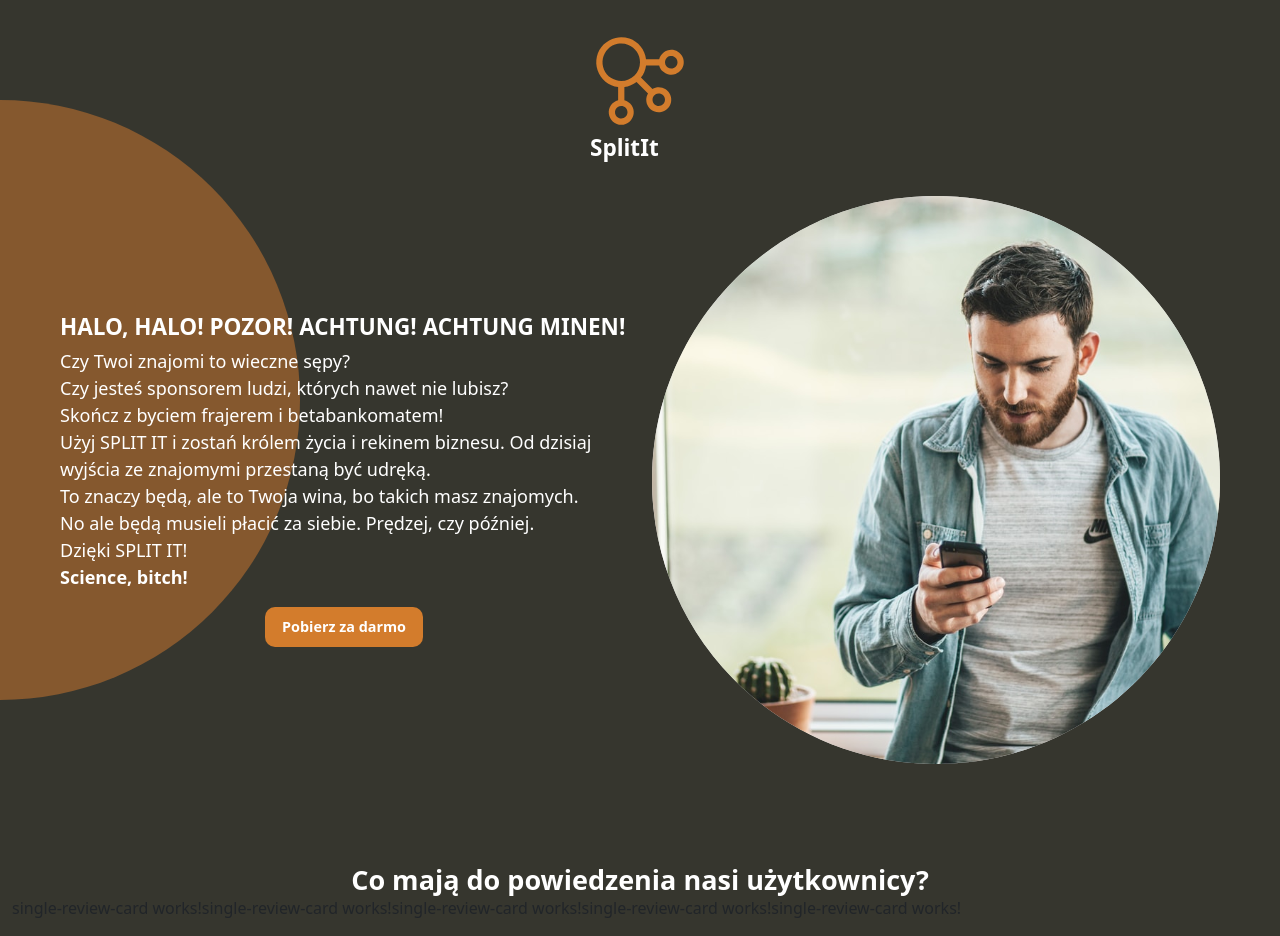
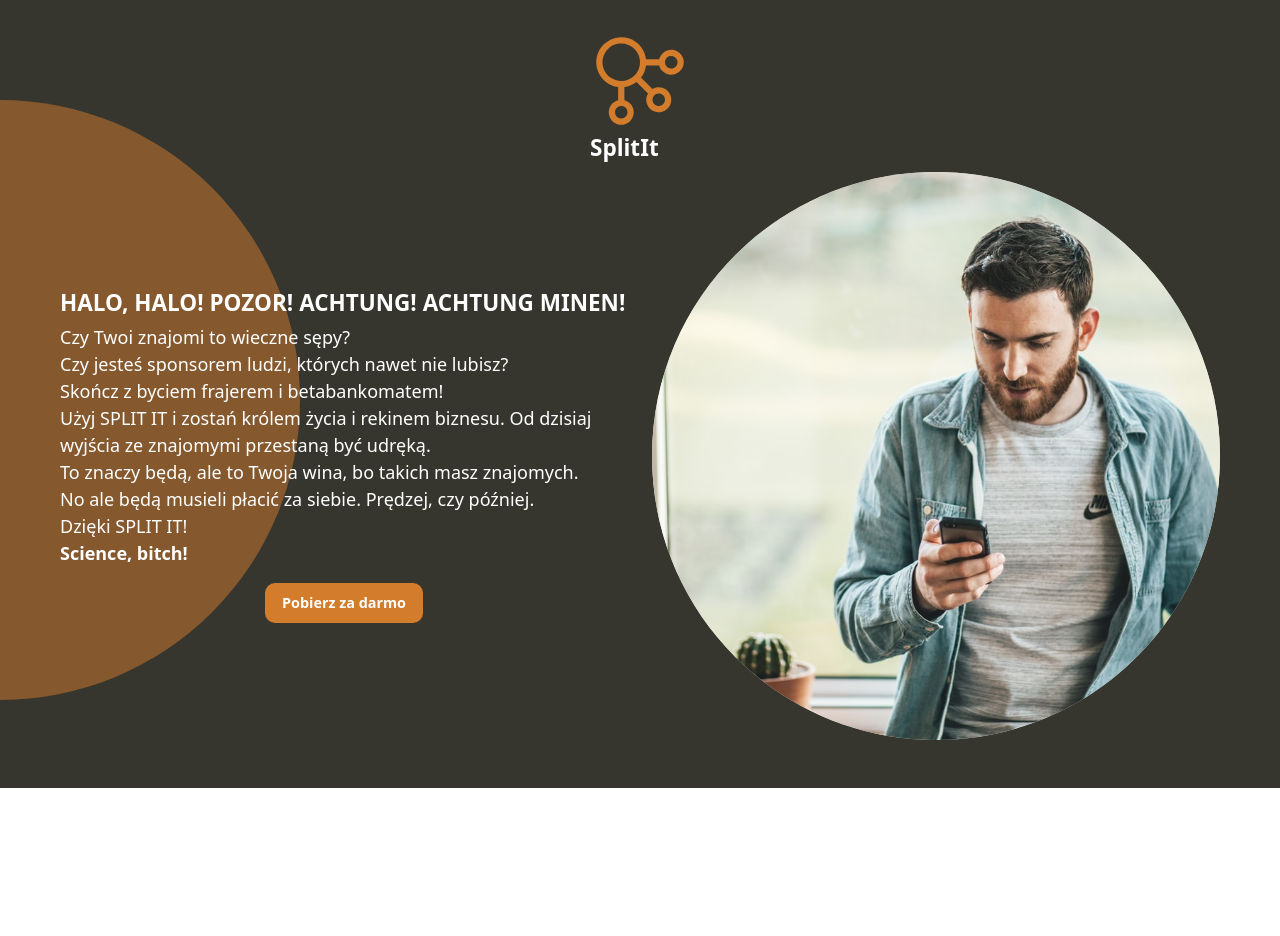
Before and after one commit to malwinalesniewska/spio-split-it, an Angular app: page / in a window 1280 px wide. After the commit the page ends 800 px from the top, so only its background shows below. Built offline with nearby package versions, Linux system fonts and the light colour scheme.

Commit message:
style improvements

```diff
--- a/src/app/app.component.html
+++ b/src/app/app.component.html
@@ -1,4 +1,4 @@
 <div class="container-fluid page-container">
   <app-title-section></app-title-section>
-  <app-user-reviews></app-user-reviews>
+  <!-- <app-user-reviews></app-user-reviews> -->
 </div>
--- a/src/app/pages/title-section/title-section.component.html
+++ b/src/app/pages/title-section/title-section.component.html
@@ -1,4 +1,4 @@
-<div class="title-container h-100 m-5 mt-0 position-relative">
+<div class="title-container h-100 mx-5 position-relative pb-5">
   <div class="logo-container d-flex justify-content-center pt-5 align-items-center mb-4">
     <div class="logo d-flex flex-column justify-content-center">
       <img alt="image" src="./assets/images/Logo.svg" class="h-100 w-100">
@@ -7,7 +7,7 @@
       </span>
     </div>
   </div>
-  <div class="d-flex align-items-center justify-content-between flex-column flex-lg-row mt-5">
+  <div class="d-flex align-items-center justify-content-between flex-column flex-lg-row">
     <div class="promotion-text d-flex flex-column me-4">
       <h1 class="fontsize25 fontweight700">
         HALO, HALO! POZOR! ACHTUNG! ACHTUNG MINEN!
@@ -24,9 +24,12 @@
         Dzięki SPLIT IT!<br>
         <span class="fontweight700">Science, bitch!</span>
       </p>
-      <button class="btn btn-container fontsize16 fontweight700 py-2 px-3">
-        Pobierz za darmo
-      </button>
+      <a class="d-flex justify-content-center button-anchor" href="https://github.com/taostatnianiedziela/projekcik-spio-2022/archive/refs/heads/main.zip">
+        <button class="btn btn-container fontsize16 fontweight700 py-2 px-3">
+          Pobierz za darmo
+        </button>
+      </a>
+
     </div>
     <div class="promotion-image h-50 w-50">
       <img alt="promo-img" src="/assets/images/title_image.svg" class="h-100 w-100">
--- a/src/app/pages/title-section/title-section.component.scss
+++ b/src/app/pages/title-section/title-section.component.scss
@@ -4,7 +4,6 @@
 
 .title-container {
   color: white;
-  margin-bottom: 50px;
 
   .logo {
     width: 100px;
@@ -15,7 +14,7 @@
 
   .promotion-image {
     flex: 1;
-    margin-top: 100px;
+    margin-top: 50px;
 
     @include large {
       margin-top: 0;
@@ -42,3 +41,7 @@
     align-self: center;
   }
 }
+
+.button-anchor {
+  text-decoration: none;
+}
```
